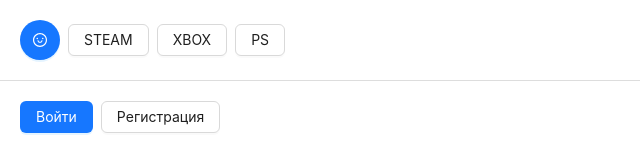
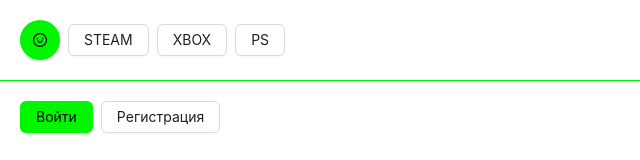
Before and after one commit to gvrshnn/smileshop, a Next.js app: page / in a window 1280 px wide. Shown: the top 160 px of the page, without its empty margins (0-640 px from the left). Built offline with nearby package versions, Linux system fonts and the light colour scheme; no server answers; the database is empty.

Commit message:
change system color

```diff
--- a/src/app/layout.tsx
+++ b/src/app/layout.tsx
@@ -3,6 +3,7 @@ import { Inter } from "next/font/google";
 import "./globals.css";
 import "antd/dist/reset.css";
 import Provider from "@/components/SessionProvider";
+import { ConfigProvider } from "antd";
 import { FilterProvider } from "@/context/FilterContext";
 
 const inter = Inter({ subsets: ["latin"] });
@@ -20,9 +21,24 @@ export default function RootLayout({
   return (
     <html lang="ru">
       <body className={inter.className}>
-        <Provider>
-          <FilterProvider>{children}</FilterProvider>
-        </Provider>
+        <ConfigProvider
+          theme={{
+            token: {
+              colorPrimary: '#01f501',
+              colorTextLightSolid: '#000000', // Черный текст на primary кнопках
+            },
+            components: {
+              Button: {
+                primaryColor: '#000000', // Черный текст на primary кнопках
+                colorTextLightSolid: '#000000',
+              }
+            }
+          }}
+        >
+          <Provider>
+            <FilterProvider>{children}</FilterProvider>
+          </Provider>
+        </ConfigProvider>
       </body>
     </html>
   );
--- a/src/components/GameCard.tsx
+++ b/src/components/GameCard.tsx
@@ -158,7 +158,7 @@ export default function GameCard({ game, onBuy, onEdit, onDelete }: GameCardProp
               </div>
             }
             description={
-              <div style={{ fontSize: '16px', fontWeight: 'bold', color: '#1890ff' }}>
+              <div style={{ fontSize: '16px', fontWeight: 'bold', color: 'black' }}>
                 {game.price} ₽
               </div>
             }
--- a/src/components/Header.tsx
+++ b/src/components/Header.tsx
@@ -14,9 +14,8 @@ export default function Header() {
   };
 
   return (
-    <header style={{ padding: 20, borderBottom: "1px solid #ddd" }}>
+    <header style={{ padding: 20, borderBottom: "1px solid #01f501" }}>
       <Space>
-        <Tooltip title="Показать все игры (сбросить фильтры)">
           <Button
             type={selectedFilter === "" ? "primary" : "default"}
             icon={<SmileOutlined />}
@@ -30,7 +29,6 @@ export default function Header() {
               justifyContent: "center"
             }}
           />
-        </Tooltip>
 
         {filters.map((f) => (
           <Button
```
